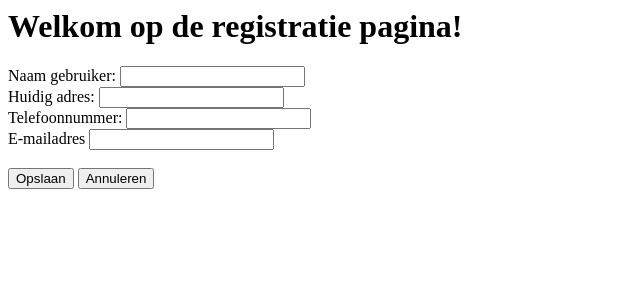
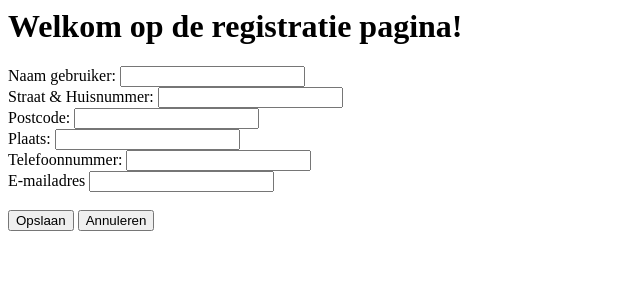
Before and after one commit to JayvanoHendriks/Workshop-Klusjesman, a PHP site: page /Registratie.php in a window 1280 px wide. Shown: the top 300 px of the page, without its empty margins (0-640 px from the left). Run offline with PHP 8.4, Linux system fonts and the light colour scheme; data that the repository does not hold is empty.

Commit message:
Registratie gefixt

```diff
--- a/assets/PHP/Public/Registratie.php
+++ b/assets/PHP/Public/Registratie.php
@@ -3,7 +3,9 @@
     <!-- Invoer velden aanmaken -->
     <form method="post">
         <label>Naam gebruiker: <input type="text" name="naam"></label><br>
-        <label>Huidig adres: <input type="text" name="adres"></label><br>
+        <label>Straat & Huisnummer: <input type="text" name="straat"></label><br>
+        <label>Postcode: <input type="text" name="postcode"></label><br>
+        <label>Plaats: <input type="text" name="plaats"></label><br>
         <label>Telefoonnummer: <input type="text" name="tellie"></label><br>
         <label>E-mailadres <input type="text" name="mail"></label><br><br>
         <input type="submit" value="Opslaan" name="opslaan">
@@ -20,13 +22,15 @@ $alleKlanten = $Klanten->getAllCustomers();
 if(isset($_POST['opslaan'])){
 
     $naam = $_POST['naam'];
-    $adres = $_POST['adres'];
+    $straat = $_POST['straat'];
+    $postcode = $_POST['postcode'];
+    $plaats = $_POST['plaats'];
     $telefoonnummer = $_POST['tellie'];
     $emailadres = $_POST["mail"];
     $_POST = [];
 
 
-    if ($Klanten->saveCustomer($naam, $adres, $telefoonnummer, $emailadres)){
+    if ($Klanten->saveCustomer($naam, $straat, $postcode, $plaats, $telefoonnummer, $emailadres)){
         header ("Location: index.php");
     }
 }
--- a/assets/PHP/Src/klantInfo.php
+++ b/assets/PHP/Src/klantInfo.php
@@ -9,13 +9,13 @@ class Klanten extends Database
     return parent::voerQueryUit($query);
   }
 
-  public function saveCustomer($name , $adres, $phone, $email){
-    if ($name == "" || $adres == "" || $phone == "" || $email == ""){
+  public function saveCustomer($name , $straat, $postcode, $plaats, $phone, $email){
+    if ($name == "" || $straat == "" || $postcode == "" || $plaats == "" || $phone == "" || $email == ""){
         return false;
       }
 
-    $query = "INSERT INTO klanten (name, telefooonnummer, straat, emailadres) VALUES (?, ?, ?, ?);";
-    $params = [$name, $phone, $adres, $email];
+    $query = "INSERT INTO klanten (name, telefooonnummer, straat, postcode, plaats, emailadres) VALUES (?, ?, ?, ?, ?, ?);";
+    $params = [$name, $phone, $straat, $postcode, $plaats, $email];
     return parent::voerQueryUit($query, $params) > 0;
   }
 
```
